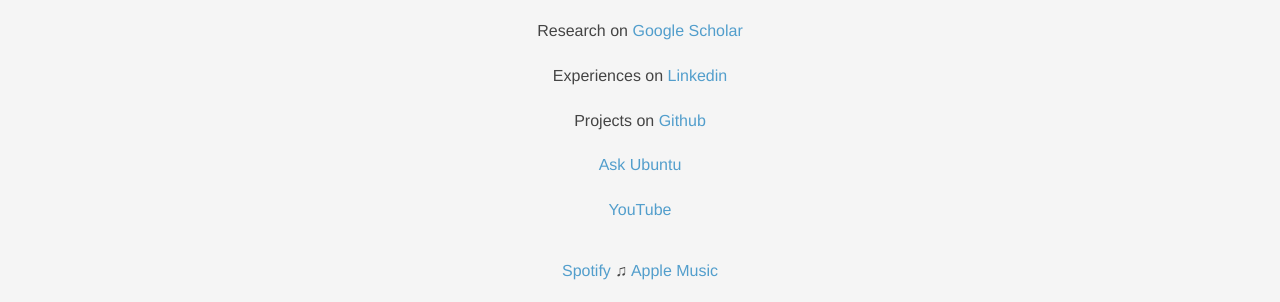
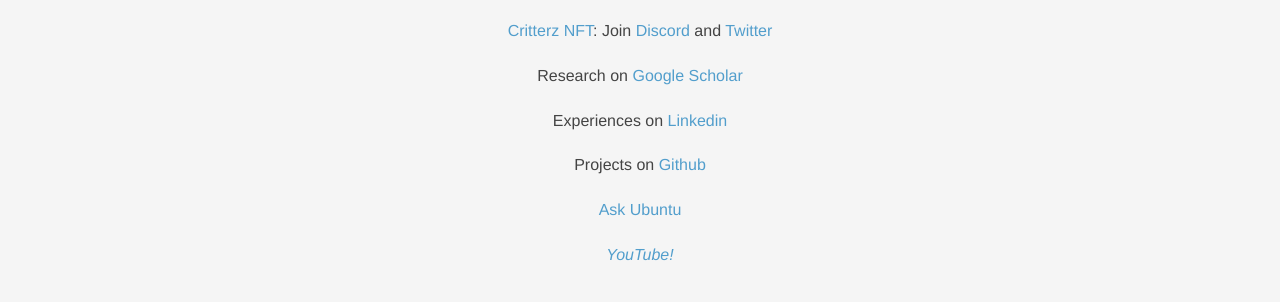
Before and after one commit to emersonhsieh/website, a plain HTML site: page index.html in a window 1280 px wide. Shown: the part 448-750 px from the top of the page. Drawn offline with nearby package versions, Linux system fonts and the light colour scheme.

Commit message:
Added NFT links

```diff
--- a/index.html
+++ b/index.html
@@ -102,6 +102,12 @@
 
             <p style="padding-top: 8px;">
 
+
+            <a href="https://www.critterz.xyz/">Critterz NFT</a>: Join <a href="https://discord.gg/2sTwJYdXBN">Discord</a> and <a href="https://twitter.com/critterznft">Twitter</a>
+
+            <br/>
+            <br/>
+
             Research on <a href="https://scholar.google.com/citations?user=eArA-BkAAAAJ&hl=en">Google Scholar</a>
 
             <br/>
@@ -123,7 +129,7 @@
             <br/>
             <br/>
 
-            <a href="https://youtube.com/c/emersonhsieh">YouTube</a>
+            <i><a href="https://youtube.com/c/emersonhsieh">YouTube!</a></i>
 
             <br/>
             <br/>
```
